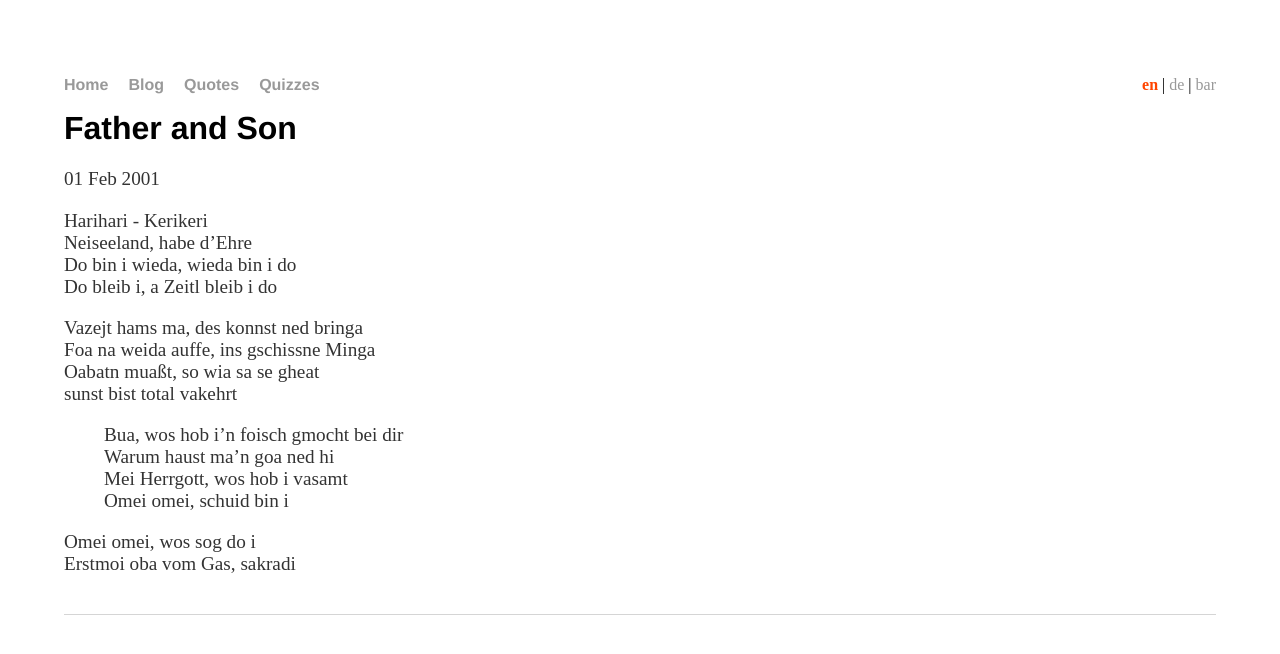
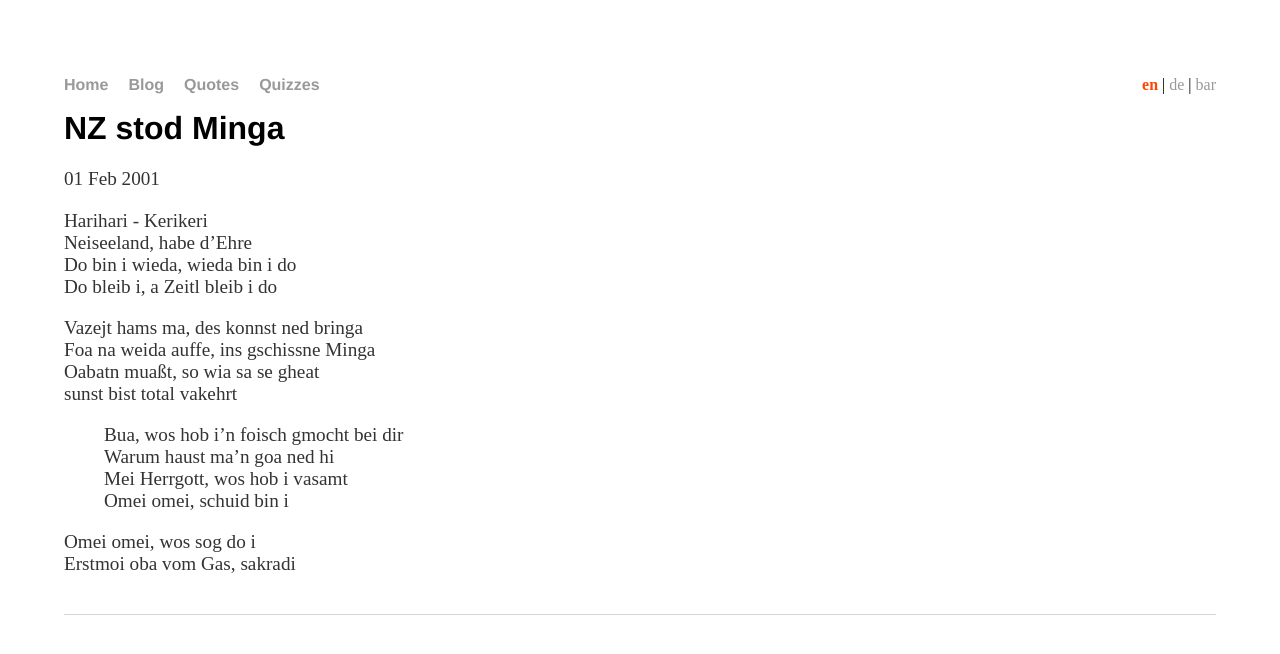
Before and after one commit to rudiverse/rudiverse.github.io, a Jekyll site: the page built from _posts/2001-02-01-NZ-stod-Minga.md, in a window 1280 px wide. Shown: the top 654 px of the page. Built offline with Jekyll 4.4.1, drawn with Linux system fonts in a browser that asks for light colours.

Commit message:
Rename "Father and Son" to "NZ stod Minga"

```diff
--- a/_posts/2001-02-01-NZ-stod-Minga.md
+++ b/_posts/2001-02-01-NZ-stod-Minga.md
@@ -1,5 +1,5 @@
 ---
-title: "Father and Son"
+title: "NZ stod Minga"
 date: 2001-02-01
 location: NZ, probably during my 3rd trip
 # for each of the languages (en|de|bar), indicate level (required|enhancing|minor|none)
```
